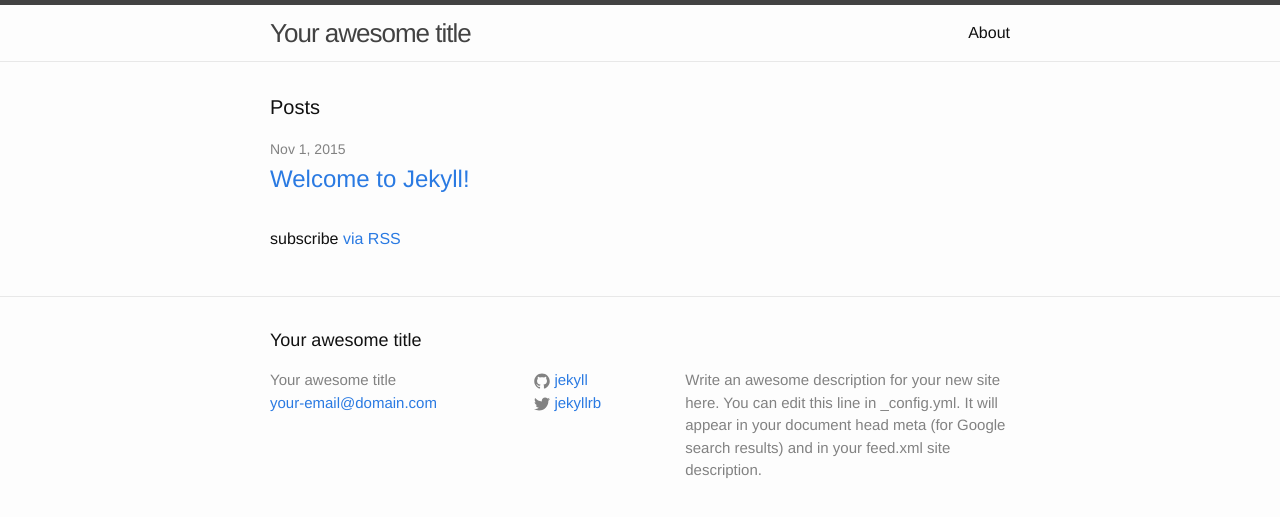
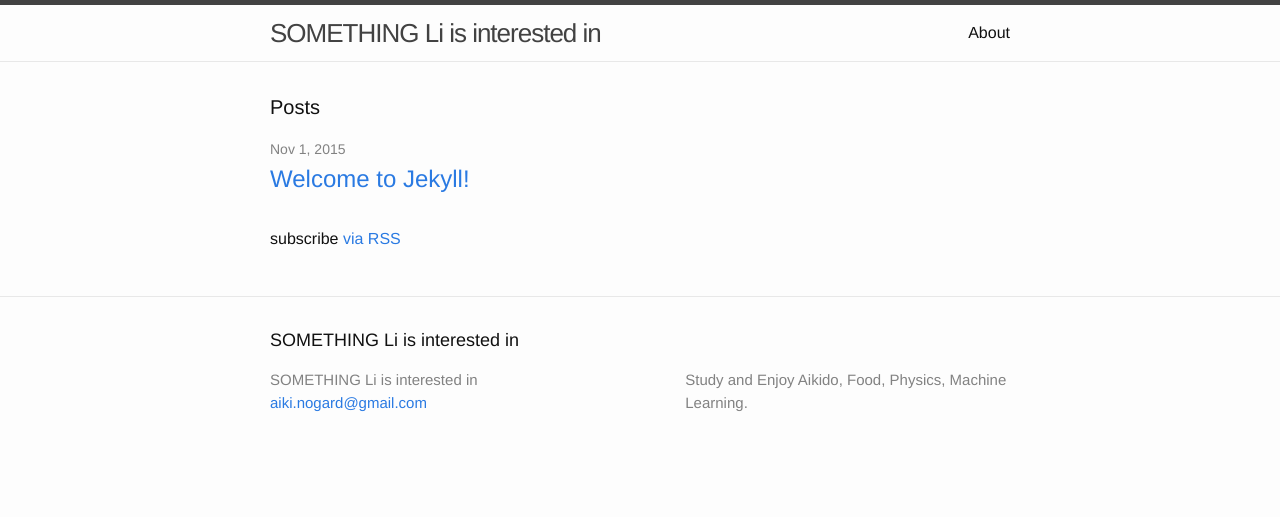
Before and after one commit to aikinogard/aikinogard.github.io, a Jekyll site: the page built from index.html, in a window 1280 px wide. Shown: the top 517 px of the page. Built offline with Jekyll 4.4.1, drawn with Linux system fonts in a browser that asks for light colours.

Commit message:
jekyll plain template

```diff
--- a/_config.yml
+++ b/_config.yml
@@ -6,16 +6,12 @@
 # 'jekyll serve'. If you change this file, please restart the server process.
 
 # Site settings
-title: Your awesome title
-email: your-email@domain.com
+title: SOMETHING Li is interested in
+email: aiki.nogard@gmail.com
 description: > # this means to ignore newlines until "baseurl:"
-  Write an awesome description for your new site here. You can edit this
-  line in _config.yml. It will appear in your document head meta (for
-  Google search results) and in your feed.xml site description.
+  Study and Enjoy Aikido, Food, Physics, Machine Learning.
 baseurl: "" # the subpath of your site, e.g. /blog
-url: "http://yourdomain.com" # the base hostname & protocol for your site
-twitter_username: jekyllrb
-github_username:  jekyll
+url: "http://aikinogard.github.io" # the base hostname & protocol for your site
 
 # Build settings
 markdown: kramdown
```
Also changed, not shown: 6 other files.
